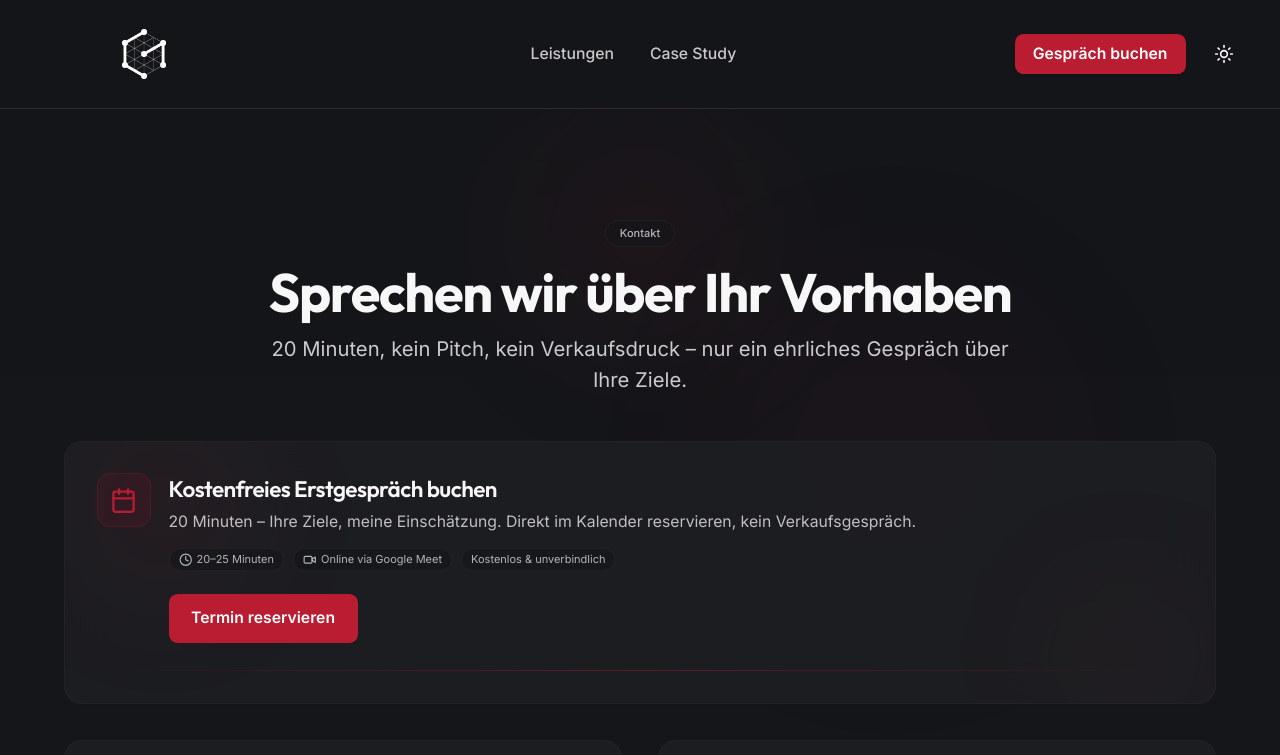
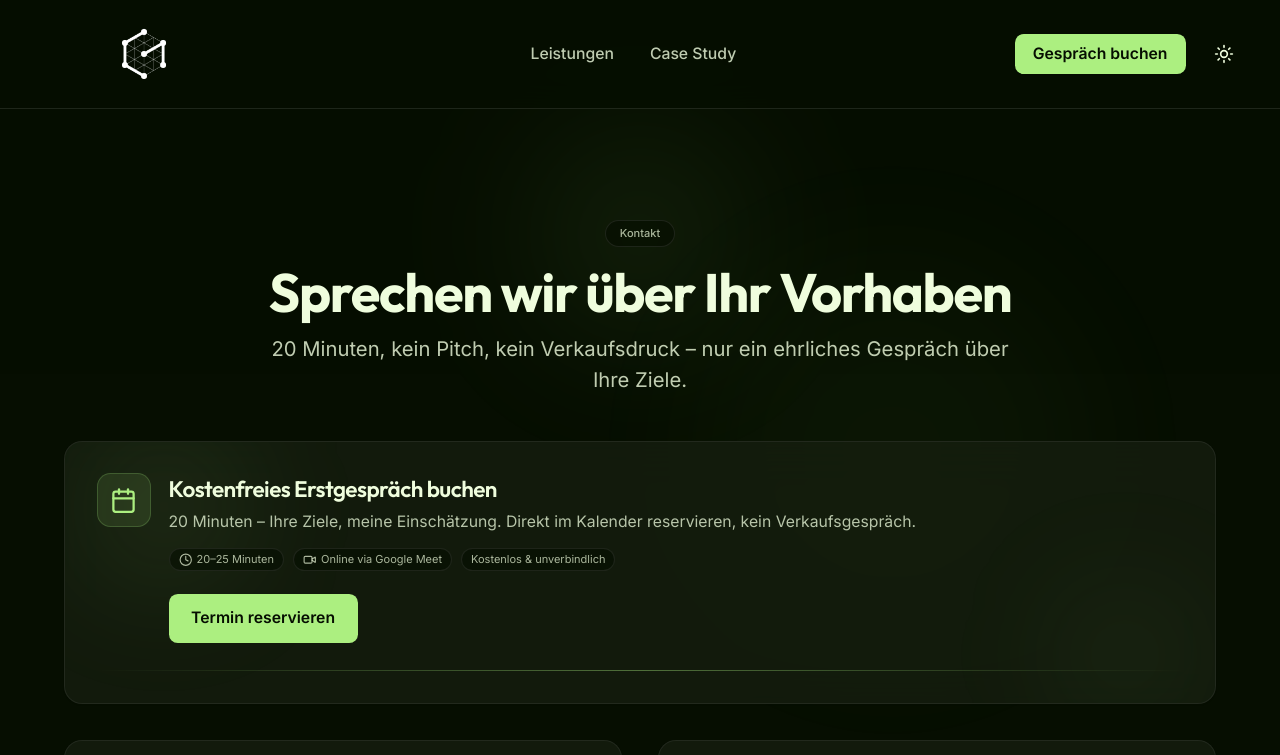
Before and after one commit to crycodebaby/v-smairys, a Next.js app: page /kontakt in a window 1280 px wide. Shown: the top 755 px of the page. Built offline with nearby package versions, Linux system fonts and the light colour scheme.

Commit message:
feat: migrate color tokens to new brand system
Replace all hardcoded colors with new CSS tokens for improved consistency.

Co-authored-by: Robin Smairys <149909702+crycodebaby@users.noreply.github.com>

```diff
--- a/src/app/globals.css
+++ b/src/app/globals.css
@@ -7,52 +7,54 @@
    ======================================================= */
 @layer base {
   :root {
-    /* --- Brand Palette --- */
-    --brand-crimson: 352 74% 42%;
-    --brand-crimson-700: 352 66% 36%;
-    --brand-crimson-300: 352 72% 64%;
-    --graphite-900: 222 10% 13%;
-    --graphite-950: 222 12% 9%;
-    --bone-50: 40 23% 96%;
-    --ink-950: 230 16% 7%;
-    --champagne-500: 42 85% 56%;
-    --brand-blue: 210 80% 52%;
+    /* --- Brand Palette (Growth-Green / Cyan) --- */
+    --brand-green:      96 78% 72%;   /* #b2ef80 – Primary / Growth Green  */
+    --brand-green-700:  96 70% 55%;   /* mittleres Green für Gradient-Start */
+    --brand-green-300:  96 88% 85%;   /* helles Green für Gradient-End      */
+    --brand-secondary:  158 78% 32%;  /* #13925e – Deep Teal-Green           */
+    --brand-accent:     177 78% 55%;  /* #37e5da – Cyan Accent               */
+    --brand-text:       87 88% 93%;   /* #ecfbdf – Premium Light Text        */
+    --brand-bg-dark:    96 85% 3%;    /* #091002 – Dunkler Hintergrund       */
+    --brand-bg-mid:     96 30% 9%;    /* etwas helleres Dunkel für Cards     */
+    --brand-blue:       210 80% 52%;  /* behalten für prozess-Tint           */
 
-    /* --- Surfaces (Light) --- */
-    --background: var(--bone-50);
-    --foreground: var(--ink-950);
+    /* --- Surfaces (Light) ---
+       Light-Mode: helles #ecfbdf-nahes Grünweiß als Basis
+    */
+    --background:            87 60% 95%;   /* sehr helles Green-White            */
+    --foreground:            96 10% 10%;   /* fast-schwarz, leicht grünlich      */
 
-    --card: 0 0% 100%;
-    --card-foreground: var(--ink-950);
+    --card:                  87 55% 98%;
+    --card-foreground:       96 10% 10%;
 
-    --popover: 0 0% 100%;
-    --popover-foreground: var(--ink-950);
+    --popover:               87 55% 98%;
+    --popover-foreground:    96 10% 10%;
 
-    --primary: var(--brand-crimson);
-    --primary-foreground: 0 0% 100%;
+    --primary:               var(--brand-green);
+    --primary-foreground:    96 85% 3%;    /* dunkler Hintergrund als Button-Text */
 
-    --secondary: 0 0% 96%;
-    --secondary-foreground: var(--ink-950);
+    --secondary:             var(--brand-secondary);
+    --secondary-foreground:  87 88% 93%;
 
-    --muted: 0 0% 92%;
-    --muted-foreground: 0 0% 40%;
+    --muted:                 96 18% 90%;
+    --muted-foreground:      96 8% 40%;
 
-    --accent: 0 0% 96%;
-    --accent-foreground: var(--ink-950);
+    --accent:                var(--brand-accent);
+    --accent-foreground:     96 85% 3%;
 
-    --destructive: 0 62% 30%;
+    --destructive:           0 62% 30%;
     --destructive-foreground: 0 0% 98%;
 
-    --border: 0 0% 88%;
-    --input: 0 0% 88%;
-    --ring: var(--brand-crimson);
+    --border:                96 18% 82%;
+    --input:                 96 18% 82%;
+    --ring:                  var(--brand-green);
 
     --radius: 0.6rem;
 
     /* --- Gradients --- */
-    --gradient-from: hsl(var(--brand-crimson-700));
-    --gradient-via: hsl(var(--brand-crimson));
-    --gradient-to: hsl(var(--brand-crimson-300));
+    --gradient-from: hsl(var(--brand-green-700));
+    --gradient-via:  hsl(var(--brand-green));
+    --gradient-to:   hsl(var(--brand-green-300));
 
     /* --- Elevation (Shadows) --- */
     --shadow-sm: 0 6px 18px -10px rgba(0, 0, 0, 0.22);
@@ -63,38 +65,40 @@
   }
 
   .dark {
-    /* --- Surfaces (Dark) --- */
-    --background: var(--graphite-950);
-    --foreground: 0 0% 97%;
+    /* --- Surfaces (Dark) ---
+       Dark-Mode: #091002 Hintergrund, #ecfbdf Text, grüne Akzente
+    */
+    --background:            var(--brand-bg-dark);   /* #091002 */
+    --foreground:            var(--brand-text);       /* #ecfbdf */
 
-    --card: var(--graphite-900);
-    --card-foreground: 0 0% 97%;
+    --card:                  var(--brand-bg-mid);
+    --card-foreground:       var(--brand-text);
 
-    --popover: var(--graphite-900);
-    --popover-foreground: 0 0% 97%;
+    --popover:               var(--brand-bg-mid);
+    --popover-foreground:    var(--brand-text);
 
-    --primary: var(--brand-crimson);
-    --primary-foreground: 0 0% 100%;
+    --primary:               var(--brand-green);
+    --primary-foreground:    96 85% 3%;
 
-    --secondary: 0 0% 14%;
-    --secondary-foreground: 0 0% 97%;
+    --secondary:             var(--brand-secondary);
+    --secondary-foreground:  var(--brand-text);
 
-    --muted: 0 0% 16%;
-    --muted-foreground: 0 0% 65%;
+    --muted:                 96 12% 14%;
+    --muted-foreground:      96 15% 60%;
 
-    --accent: 0 0% 14%;
-    --accent-foreground: 0 0% 97%;
+    --accent:                var(--brand-accent);
+    --accent-foreground:     96 85% 3%;
 
-    --destructive: 0 62% 30%;
+    --destructive:           0 62% 30%;
     --destructive-foreground: 0 0% 98%;
 
-    --border: 0 0% 16%;
-    --input: 0 0% 16%;
-    --ring: var(--brand-crimson);
+    --border:                96 12% 18%;
+    --input:                 96 12% 18%;
+    --ring:                  var(--brand-green);
 
-    --gradient-from: hsl(var(--brand-crimson-700));
-    --gradient-via: hsl(var(--brand-crimson));
-    --gradient-to: hsl(var(--brand-crimson-300));
+    --gradient-from: hsl(var(--brand-green-700));
+    --gradient-via:  hsl(var(--brand-green));
+    --gradient-to:   hsl(var(--brand-green-300));
 
     color-scheme: dark;
   }
@@ -206,11 +210,12 @@
 
   /* Premium Buttons */
   .btn-premium {
-    @apply inline-flex items-center gap-2 px-5 py-3 font-medium text-white transition shadow-sm rounded-xl bg-primary hover:brightness-110 active:brightness-95;
-    box-shadow: 0 10px 30px -12px hsl(var(--primary) / 0.55);
+    @apply inline-flex items-center gap-2 px-5 py-3 font-medium transition shadow-sm rounded-xl bg-primary hover:brightness-105 active:brightness-95;
+    color: hsl(var(--primary-foreground));
+    box-shadow: 0 10px 30px -12px hsl(var(--primary) / 0.45);
   }
   .btn-ghost {
-    @apply px-5 py-3 border rounded-xl border-border/70 bg-background/70 backdrop-blur hover:bg-background/90;
+    @apply px-5 py-3 border rounded-xl border-border/70 bg-background/70 hover:bg-background/90;
   }
 
   /* Glass Panels (Light & Dark) */
--- a/src/components/CtaSection.tsx
+++ b/src/components/CtaSection.tsx
@@ -15,8 +15,8 @@ export default function CtaSection() {
         {/* Warm Glow – nur als Farb-Hauch, kein opaker Gradient */}
         <div className="absolute bottom-0 left-1/2 h-[40rem] w-[60rem] -translate-x-1/2 rounded-[100%] blur-[140px] bg-[radial-gradient(closest-side,hsl(var(--primary)/0.10),transparent)] dark:bg-[radial-gradient(closest-side,hsl(var(--primary)/0.15),transparent)]" />
 
-        {/* Kühler Nebel oben */}
-        <div className="absolute top-0 left-1/2 h-[22rem] w-[50rem] -translate-x-1/2 rounded-[100%] blur-[100px] bg-[radial-gradient(closest-side,hsl(var(--brand-blue)/0.08),transparent)] dark:bg-[radial-gradient(closest-side,hsl(var(--brand-blue)/0.14),transparent)]" />
+        {/* Kühler Nebel oben – Cyan Accent */}
+        <div className="absolute top-0 left-1/2 h-[22rem] w-[50rem] -translate-x-1/2 rounded-[100%] blur-[100px] bg-[radial-gradient(closest-side,hsl(var(--accent)/0.08),transparent)] dark:bg-[radial-gradient(closest-side,hsl(var(--accent)/0.14),transparent)]" />
       </div>
 
       {/* Inhalt */}
--- a/src/components/leistungen/SceneObjects.tsx
+++ b/src/components/leistungen/SceneObjects.tsx
@@ -45,9 +45,9 @@ export default function SceneObjects({ theme, tier }: Props) {
       window.removeEventListener("smairys-act", handler as EventListener);
   }, []);
 
-  // Theme-Tint
+  // Theme-Tint – neue Brand-Welt (Grün/Cyan)
   const tint = useMemo(
-    () => new THREE.Color(theme === "light" ? "#2b2f35" : "#eaf0ff"),
+    () => new THREE.Color(theme === "light" ? "#2a3428" : "#d4f5a8"),
     [theme]
   );
 
--- a/src/components/leistungen/ServiceFigure3D.tsx
+++ b/src/components/leistungen/ServiceFigure3D.tsx
@@ -31,7 +31,7 @@ function useReducedMotion(): boolean {
 /** Reusable glassy material tuned for your theme tokens */
 function useGlassMaterial(theme?: string): THREE.MeshPhysicalMaterial {
   const tint = useMemo(
-    () => new THREE.Color(theme === "light" ? "#2b2f35" : "#eaf0ff"),
+    () => new THREE.Color(theme === "light" ? "#2a3428" : "#d4f5a8"),
     [theme]
   );
 
@@ -248,17 +248,17 @@ export default function ServiceFigure3D({
           state.gl.toneMappingExposure = 1.05;
         }}
       >
-        {/* Light — warm key + cool fill */}
+        {/* Light — green key + cyan fill */}
         <ambientLight intensity={0.25} />
         <directionalLight
           position={[2, 2, 3]}
           intensity={1.0}
-          color={"#ffdcb8"}
+          color={"#d4f5a8"}
         />
         <directionalLight
           position={[-2, -1, -2]}
           intensity={0.8}
-          color={"#a8c8ff"}
+          color={"#37e5da"}
         />
 
         <Environment background={false} resolution={256}>
--- a/src/components/ui/ThreeLogo.tsx
+++ b/src/components/ui/ThreeLogo.tsx
@@ -72,20 +72,20 @@ const attachMeshopt = (loader: GLTFLoader) => {
 };
 
 /* ============================
-   Farben & dezente Tints
+   Farben & dezente Tints (neues Green/Cyan Brand-System)
    ============================ */
-const DARK_BASE = new THREE.Color("#f5f7ff"); // hell, edel im Dark Mode
-const LIGHT_BASE = new THREE.Color("#2b2f35"); // Graphit im Light Mode
+const DARK_BASE = new THREE.Color("#e8f8d0"); // helles Grünweiß im Dark Mode
+const LIGHT_BASE = new THREE.Color("#2a3428"); // dunkelgrünes Graphit im Light Mode
 
 const TINTS: Record<string, THREE.Color> = {
-  hero: new THREE.Color("#ffffff"),
-  bento: new THREE.Color("#ffffff"),
-  cta: new THREE.Color("#ffffff"),
-  process: new THREE.Color("#8ecaff"), // kühler Touch
-  testimonials: new THREE.Color("#ffffff"),
-  faq: new THREE.Color("#ffd9a8"), // warm
-  footer: new THREE.Color("#ffffff"),
-  none: new THREE.Color("#ffffff"),
+  hero:         new THREE.Color("#ecfbdf"), // Brand-Text als neutraler Tint
+  bento:        new THREE.Color("#ecfbdf"),
+  cta:          new THREE.Color("#b2ef80"), // Primary Green Hauch
+  process:      new THREE.Color("#37e5da"), // Cyan – kühler Touch
+  testimonials: new THREE.Color("#ecfbdf"),
+  faq:          new THREE.Color("#b2ef80"), // leichter Grün-Hauch
+  footer:       new THREE.Color("#ecfbdf"),
+  none:         new THREE.Color("#ecfbdf"),
 };
 
 /* ============================
@@ -151,7 +151,7 @@ function LogoModel({
       if (!mesh.isMesh) return;
 
       const pm = new THREE.MeshPhysicalMaterial({
-        color: new THREE.Color("#f5f5f5"),
+        color: new THREE.Color("#e8f6d8"), // leicht grünliches Basisweiß
         metalness: 0.75,
         roughness: 0.28,
         envMapIntensity: 1.0,
```
Also changed, not shown: src/lib/animProfiles.ts (+6 -6 lines).
